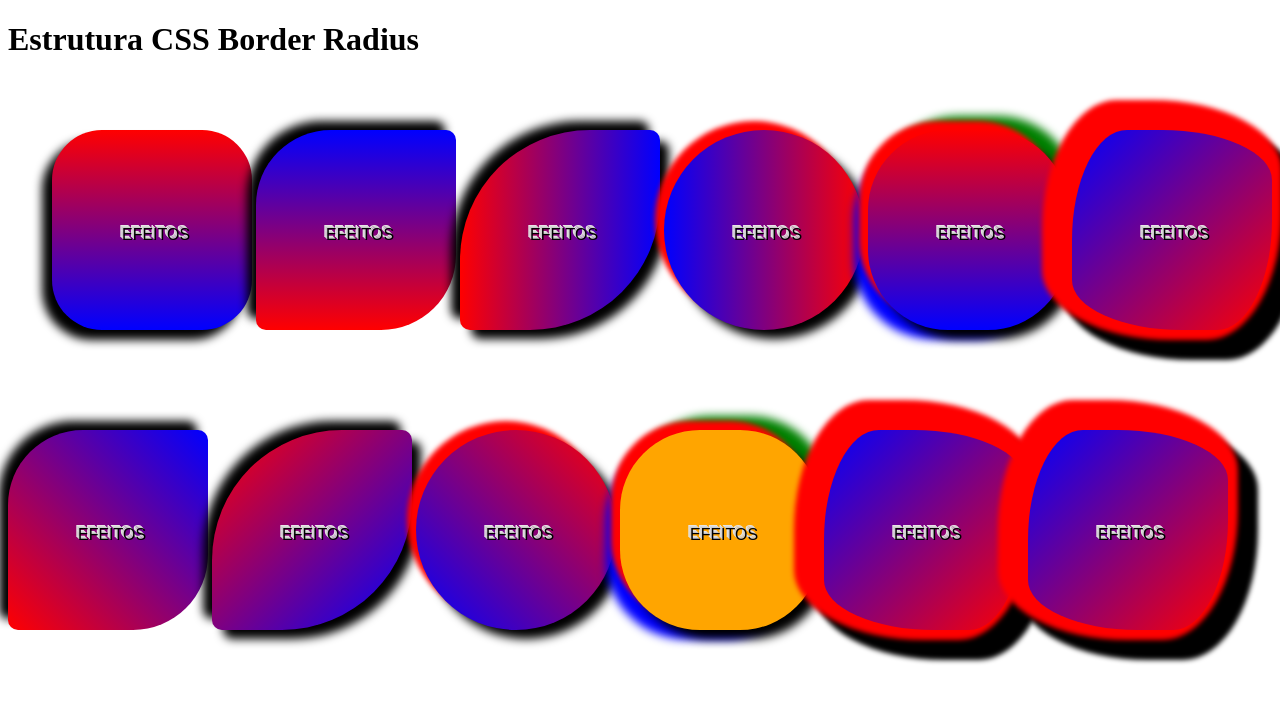
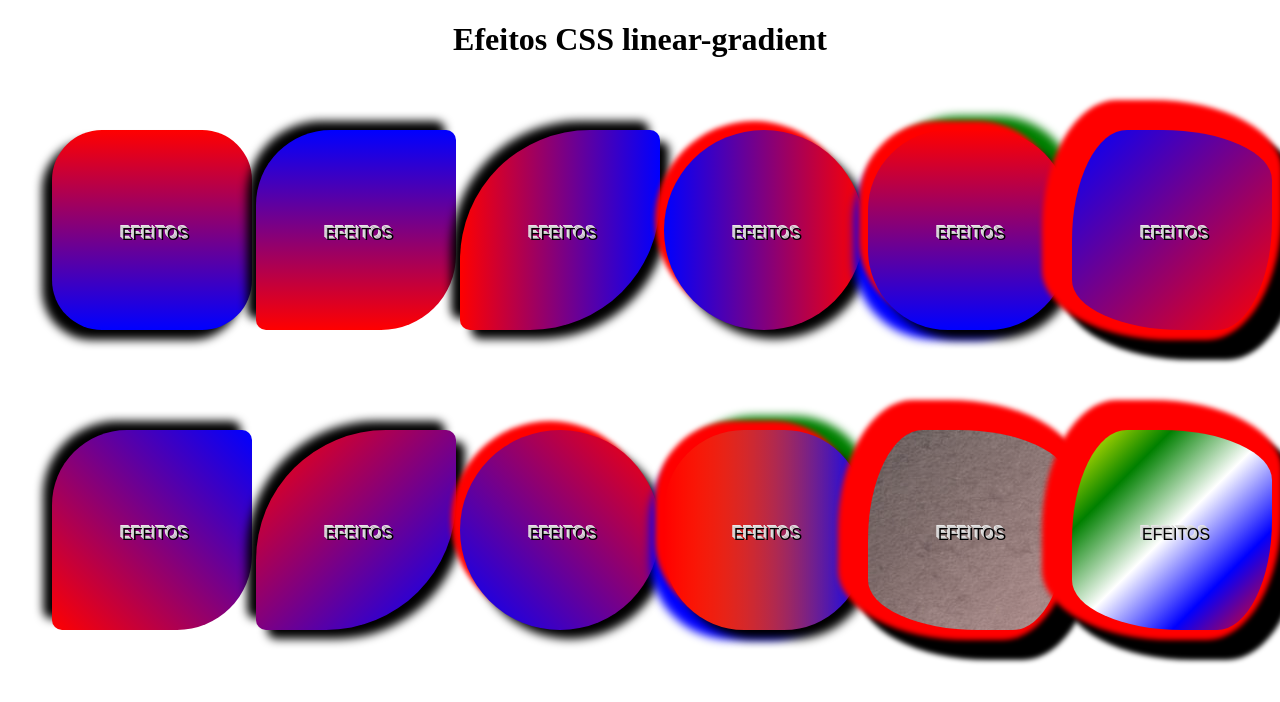
Before and after one commit to cicerofernandessilva/Serfrontend, a plain HTML site: page HTML/25_gradiente_linear.html in a window 1280 px wide. Drawn offline with Linux system fonts and the light colour scheme.

Commit message:
Pequenas alterações

```diff
--- a/HTML/25_gradiente_linear.html
+++ b/HTML/25_gradiente_linear.html
@@ -9,10 +9,14 @@
         <meta name="keywords" content="html5, tecnologia">
 
         <style>
+            h1{
+                text-align: center;
+            }
+
             div{
                 display: inline-block;
             }
-            .div1{
+            .div1, .div2{
                 float: right;
             }
             #radius{
@@ -113,7 +117,7 @@
                 margin: 50px auto;
                 border-radius: 40%;
                 box-shadow: -10px -10px 5px -1px red, 10px 10px 10px -1px black, -15px 10px 10px -1px blue ,10px -15px 10px -1px green;
-                background-image: linear-gradient( to right, red, transparent),( to left, blue, transparent);
+                background-image: linear-gradient( to right, red, transparent),linear-gradient( to left, blue, transparent);
             }
             #radius11{
                 background-color: orange;
@@ -122,7 +126,7 @@
                 margin: 50px auto;
                 border-radius: 55px 110px/ 110px 50px;
                 box-shadow: -10px -10px 5px 20px red, 10px 10px 5px 20px black;
-                background-image: linear-gradient( to left top, red, blue);
+                background-image: linear-gradient( to left top, rgba(207, 151, 151, 0.5), transparent), url(/ProjetoCSS_inicio/imagens/bg-1.jpg);
             }
             #radius12{
                 background-color: orange;
@@ -131,14 +135,14 @@
                 margin: 50px auto;
                 border-radius: 55px 110px/ 110px 50px;
                 box-shadow: -10px -10px 5px 20px red, 10px 10px 5px 20px black;
-                background-image: linear-gradient( to left top, red, blue);
+                background-image: linear-gradient( to left top, red, blue,white, green, yellow);
             }
 
 
         </style>
     </head>
     <body>
-        <h1>Estrutura CSS Border Radius</h1>
+        <h1>Efeitos CSS linear-gradient</h1>
         <div class="div1">
 
             <div id="radius">
```
